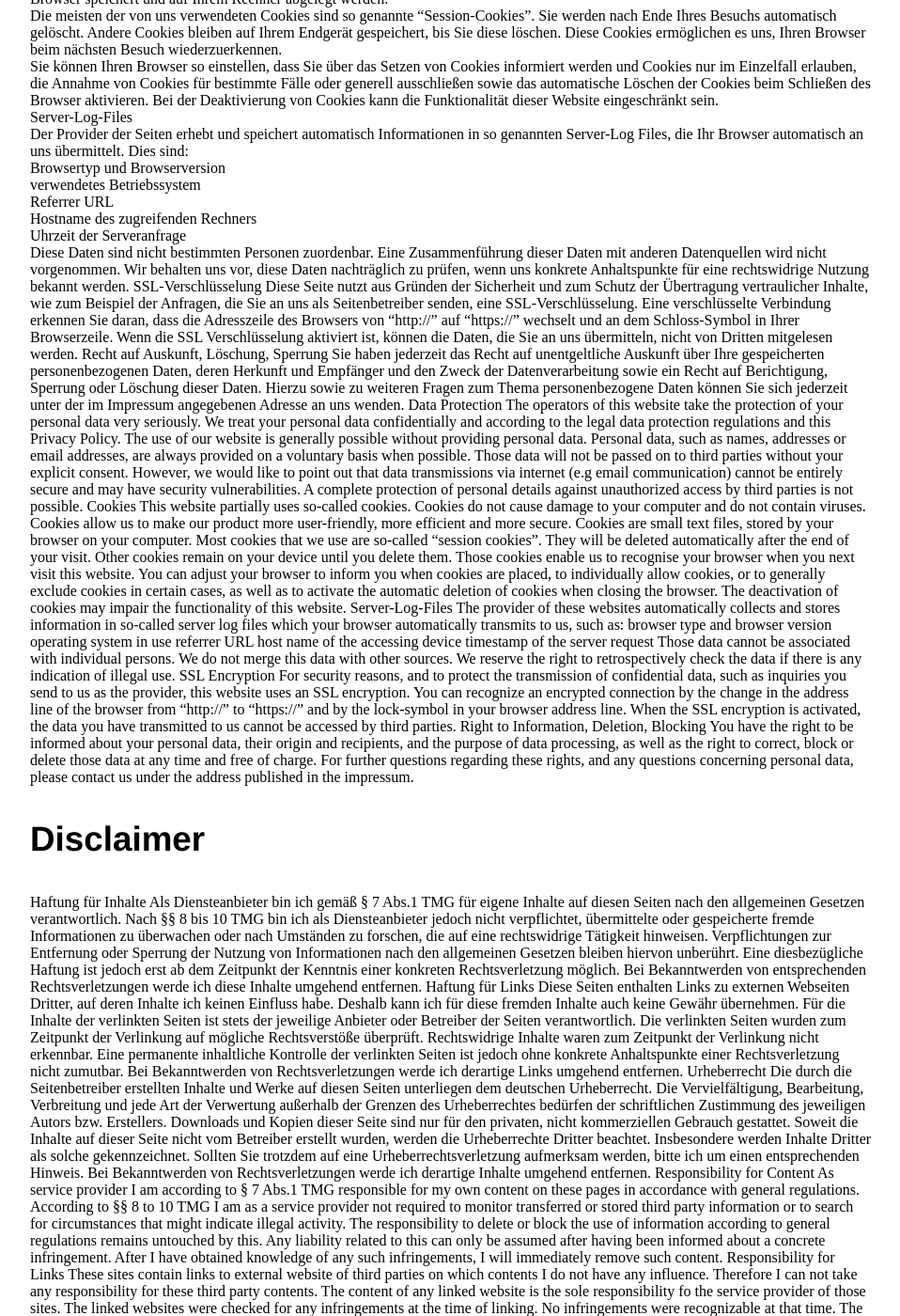
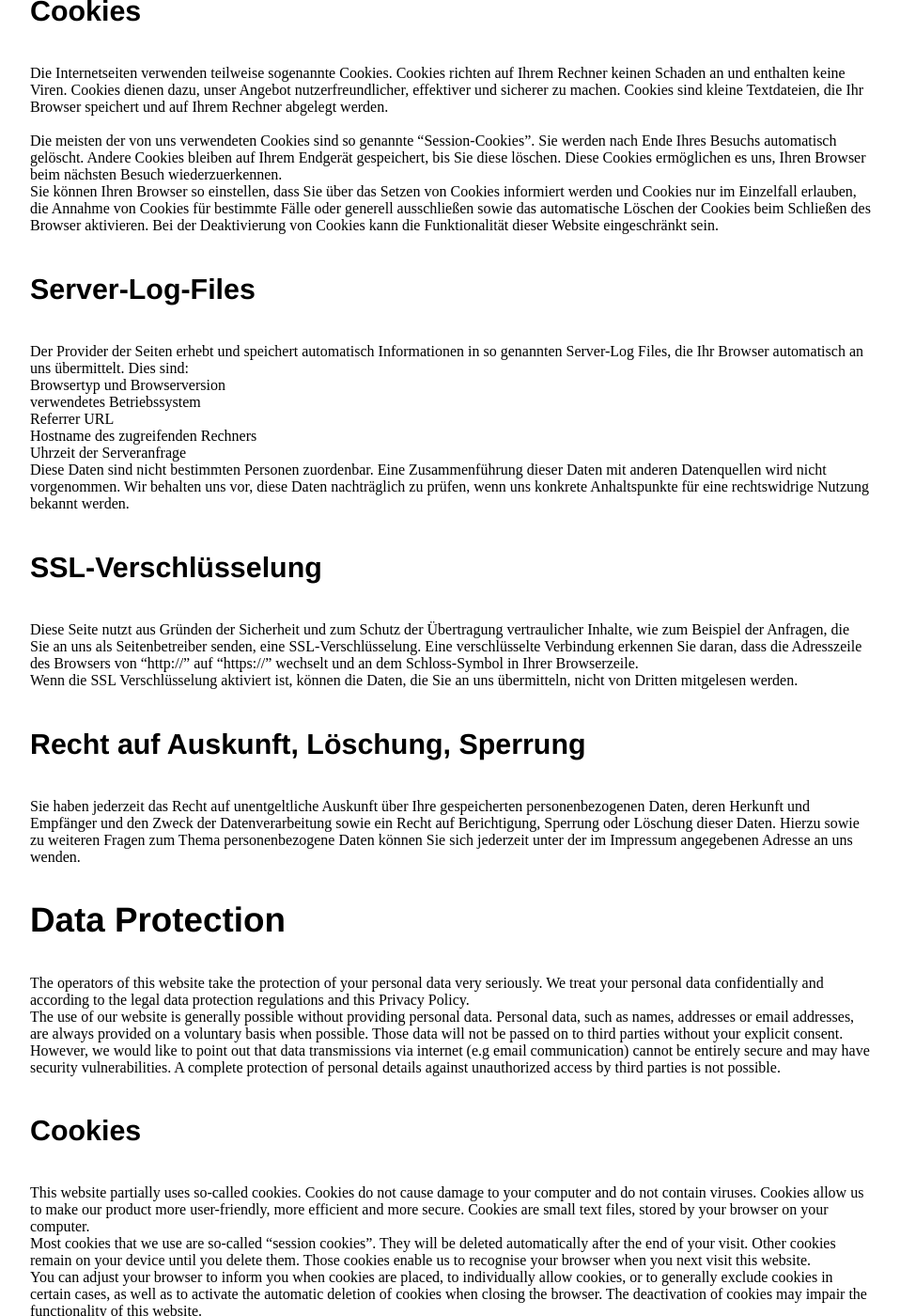
Before and after one commit to jeinhoff/jeinhoff.github.io, a Jekyll site: the page built from impressum.html, in a window 1280 px wide and 1400 px high, scrolled down 630 px. Shown: the whole window at 94% size, without its empty margins (160-1118 px from the left). Built offline with Jekyll 4.4.1, drawn with Linux system fonts in a browser that asks for light colours; some of the changed text lies outside the part shown.

Commit message:
Update impressum.html

```diff
--- a/impressum.html
+++ b/impressum.html
@@ -7,7 +7,7 @@ title: Jan L. Einhoff
 
 <h3>Impressum</h3>
 
-Angaben gemäß § 5 TMG und verantwortlich für den Inhalt nach § 55 Abs. 2 RStV: <br>
+Angaben gemäß § 5 TMG und verantwortlich für den Inhalt nach § 55 Abs. 2 RStV: <br> <br>
 
 Max Mustermann <br>
 Hertie School of Governance <br>
@@ -24,15 +24,15 @@ Die Nutzung dieser Website ist in der Regel ohne Angabe personenbezogener Daten
 
 Wir weisen darauf hin, dass die Datenübertragung im Internet (z.B. bei der Kommunikation per E-Mail) Sicherheitslücken aufweisen kann. Ein lückenloser Schutz der Daten vor dem Zugriff durch Dritte ist nicht möglich. <br>
 
-Cookies <br>
+<h4>Cookies</h4>
 
-Die Internetseiten verwenden teilweise sogenannte Cookies. Cookies richten auf Ihrem Rechner keinen Schaden an und enthalten keine Viren. Cookies dienen dazu, unser Angebot nutzerfreundlicher, effektiver und sicherer zu machen. Cookies sind kleine Textdateien, die Ihr Browser speichert und auf Ihrem Rechner abgelegt werden. <br>
+Die Internetseiten verwenden teilweise sogenannte Cookies. Cookies richten auf Ihrem Rechner keinen Schaden an und enthalten keine Viren. Cookies dienen dazu, unser Angebot nutzerfreundlicher, effektiver und sicherer zu machen. Cookies sind kleine Textdateien, die Ihr Browser speichert und auf Ihrem Rechner abgelegt werden. <br> <br>
 
 Die meisten der von uns verwendeten Cookies sind so genannte “Session-Cookies”. Sie werden nach Ende Ihres Besuchs automatisch gelöscht. Andere Cookies bleiben auf Ihrem Endgerät gespeichert, bis Sie diese löschen. Diese Cookies ermöglichen es uns, Ihren Browser beim nächsten Besuch wiederzuerkennen. <br>
 
 Sie können Ihren Browser so einstellen, dass Sie über das Setzen von Cookies informiert werden und Cookies nur im Einzelfall erlauben, die Annahme von Cookies für bestimmte Fälle oder generell ausschließen sowie das automatische Löschen der Cookies beim Schließen des Browser aktivieren. Bei der Deaktivierung von Cookies kann die Funktionalität dieser Website eingeschränkt sein. <br>
 
-Server-Log-Files <br>
+<h4>Server-Log-Files </h4>
 
 Der Provider der Seiten erhebt und speichert automatisch Informationen in so genannten Server-Log Files, die Ihr Browser automatisch an uns übermittelt. Dies sind: <br>
 
@@ -42,92 +42,92 @@ Der Provider der Seiten erhebt und speichert automatisch Informationen in so gen
     Hostname des zugreifenden Rechners <br>
     Uhrzeit der Serveranfrage <br>
 
-Diese Daten sind nicht bestimmten Personen zuordenbar. Eine Zusammenführung dieser Daten mit anderen Datenquellen wird nicht vorgenommen. Wir behalten uns vor, diese Daten nachträglich zu prüfen, wenn uns konkrete Anhaltspunkte für eine rechtswidrige Nutzung bekannt werden.
+Diese Daten sind nicht bestimmten Personen zuordenbar. Eine Zusammenführung dieser Daten mit anderen Datenquellen wird nicht vorgenommen. Wir behalten uns vor, diese Daten nachträglich zu prüfen, wenn uns konkrete Anhaltspunkte für eine rechtswidrige Nutzung bekannt werden. <br>
 
-SSL-Verschlüsselung
+<h4>SSL-Verschlüsselung</h4>
 
-Diese Seite nutzt aus Gründen der Sicherheit und zum Schutz der Übertragung vertraulicher Inhalte, wie zum Beispiel der Anfragen, die Sie an uns als Seitenbetreiber senden, eine SSL-Verschlüsselung. Eine verschlüsselte Verbindung erkennen Sie daran, dass die Adresszeile des Browsers von “http://” auf “https://” wechselt und an dem Schloss-Symbol in Ihrer Browserzeile.
+Diese Seite nutzt aus Gründen der Sicherheit und zum Schutz der Übertragung vertraulicher Inhalte, wie zum Beispiel der Anfragen, die Sie an uns als Seitenbetreiber senden, eine SSL-Verschlüsselung. Eine verschlüsselte Verbindung erkennen Sie daran, dass die Adresszeile des Browsers von “http://” auf “https://” wechselt und an dem Schloss-Symbol in Ihrer Browserzeile. <br>
 
-Wenn die SSL Verschlüsselung aktiviert ist, können die Daten, die Sie an uns übermitteln, nicht von Dritten mitgelesen werden.
+Wenn die SSL Verschlüsselung aktiviert ist, können die Daten, die Sie an uns übermitteln, nicht von Dritten mitgelesen werden. <br>
 
-Recht auf Auskunft, Löschung, Sperrung
+<h4>Recht auf Auskunft, Löschung, Sperrung</h4>
 
-Sie haben jederzeit das Recht auf unentgeltliche Auskunft über Ihre gespeicherten personenbezogenen Daten, deren Herkunft und Empfänger und den Zweck der Datenverarbeitung sowie ein Recht auf Berichtigung, Sperrung oder Löschung dieser Daten. Hierzu sowie zu weiteren Fragen zum Thema personenbezogene Daten können Sie sich jederzeit unter der im Impressum angegebenen Adresse an uns wenden.
+Sie haben jederzeit das Recht auf unentgeltliche Auskunft über Ihre gespeicherten personenbezogenen Daten, deren Herkunft und Empfänger und den Zweck der Datenverarbeitung sowie ein Recht auf Berichtigung, Sperrung oder Löschung dieser Daten. Hierzu sowie zu weiteren Fragen zum Thema personenbezogene Daten können Sie sich jederzeit unter der im Impressum angegebenen Adresse an uns wenden. <br>
 
-Data Protection
+<h3>Data Protection</h3>
 
-The operators of this website take the protection of your personal data very seriously. We treat your personal data confidentially and according to the legal data protection regulations and this Privacy Policy.
+The operators of this website take the protection of your personal data very seriously. We treat your personal data confidentially and according to the legal data protection regulations and this Privacy Policy. <br>
 
-The use of our website is generally possible without providing personal data. Personal data, such as names, addresses or email addresses, are always provided on a voluntary basis when possible. Those data will not be passed on to third parties without your explicit consent.
+The use of our website is generally possible without providing personal data. Personal data, such as names, addresses or email addresses, are always provided on a voluntary basis when possible. Those data will not be passed on to third parties without your explicit consent. <br>
 
-However, we would like to point out that data transmissions via internet (e.g email communication) cannot be entirely secure and may have security vulnerabilities. A complete protection of personal details against unauthorized access by third parties is not possible.
+However, we would like to point out that data transmissions via internet (e.g email communication) cannot be entirely secure and may have security vulnerabilities. A complete protection of personal details against unauthorized access by third parties is not possible. <br>
 
-Cookies
+<h4>Cookies</h4>
 
-This website partially uses so-called cookies. Cookies do not cause damage to your computer and do not contain viruses. Cookies allow us to make our product more user-friendly, more efficient and more secure. Cookies are small text files, stored by your browser on your computer.
+This website partially uses so-called cookies. Cookies do not cause damage to your computer and do not contain viruses. Cookies allow us to make our product more user-friendly, more efficient and more secure. Cookies are small text files, stored by your browser on your computer. <br>
 
-Most cookies that we use are so-called “session cookies”. They will be deleted automatically after the end of your visit. Other cookies remain on your device until you delete them. Those cookies enable us to recognise your browser when you next visit this website.
+Most cookies that we use are so-called “session cookies”. They will be deleted automatically after the end of your visit. Other cookies remain on your device until you delete them. Those cookies enable us to recognise your browser when you next visit this website. <br>
 
-You can adjust your browser to inform you when cookies are placed, to individually allow cookies, or to generally exclude cookies in certain cases, as well as to activate the automatic deletion of cookies when closing the browser. The deactivation of cookies may impair the functionality of this website.
+You can adjust your browser to inform you when cookies are placed, to individually allow cookies, or to generally exclude cookies in certain cases, as well as to activate the automatic deletion of cookies when closing the browser. The deactivation of cookies may impair the functionality of this website. <br>
 
-Server-Log-Files
+<h4>Server-Log-Files</h4>
 
-The provider of these websites automatically collects and stores information in so-called server log files which your browser automatically transmits to us, such as:
+The provider of these websites automatically collects and stores information in so-called server log files which your browser automatically transmits to us, such as: <br>
 
-    browser type and browser version
-    operating system in use
-    referrer URL
-    host name of the accessing device
-    timestamp of the server request
+    browser type and browser version <br>
+    operating system in use <br>
+    referrer URL <br>
+    host name of the accessing device <br>
+    timestamp of the server request <br>
 
-Those data cannot be associated with individual persons. We do not merge this data with other sources. We reserve the right to retrospectively check the data if there is any indication of illegal use.
+Those data cannot be associated with individual persons. We do not merge this data with other sources. We reserve the right to retrospectively check the data if there is any indication of illegal use. <br>
 
-SSL Encryption
+<h4>SSL Encryption</h4>
 
-For security reasons, and to protect the transmission of confidential data, such as inquiries you send to us as the provider, this website uses an SSL encryption. You can recognize an encrypted connection by the change in the address line of the browser from “http://” to “https://” and by the lock-symbol in your browser address line.
+For security reasons, and to protect the transmission of confidential data, such as inquiries you send to us as the provider, this website uses an SSL encryption. You can recognize an encrypted connection by the change in the address line of the browser from “http://” to “https://” and by the lock-symbol in your browser address line. <br>
 
-When the SSL encryption is activated, the data you have transmitted to us cannot be accessed by third parties.
+When the SSL encryption is activated, the data you have transmitted to us cannot be accessed by third parties. <br>
 
-Right to Information, Deletion, Blocking
+<h3>Right to Information, Deletion, Blocking</h3>
 
-You have the right to be informed about your personal data, their origin and recipients, and the purpose of data processing, as well as the right to correct, block or delete those data at any time and free of charge. For further questions regarding these rights, and any questions concerning personal data, please contact us under the address published in the impressum.
+You have the right to be informed about your personal data, their origin and recipients, and the purpose of data processing, as well as the right to correct, block or delete those data at any time and free of charge. For further questions regarding these rights, and any questions concerning personal data, please contact us under the address published in the impressum. <br>
 
 <h3>Disclaimer</h3>
 
-Haftung für Inhalte
+<h4>Haftung für Inhalte</h4>
 
-Als Diensteanbieter bin ich gemäß § 7 Abs.1 TMG für eigene Inhalte auf diesen Seiten nach den allgemeinen Gesetzen verantwortlich. Nach §§ 8 bis 10 TMG bin ich als Diensteanbieter jedoch nicht verpflichtet, übermittelte oder gespeicherte fremde Informationen zu überwachen oder nach Umständen zu forschen, die auf eine rechtswidrige Tätigkeit hinweisen.
+Als Diensteanbieter bin ich gemäß § 7 Abs.1 TMG für eigene Inhalte auf diesen Seiten nach den allgemeinen Gesetzen verantwortlich. Nach §§ 8 bis 10 TMG bin ich als Diensteanbieter jedoch nicht verpflichtet, übermittelte oder gespeicherte fremde Informationen zu überwachen oder nach Umständen zu forschen, die auf eine rechtswidrige Tätigkeit hinweisen. <br>
 
-Verpflichtungen zur Entfernung oder Sperrung der Nutzung von Informationen nach den allgemeinen Gesetzen bleiben hiervon unberührt. Eine diesbezügliche Haftung ist jedoch erst ab dem Zeitpunkt der Kenntnis einer konkreten Rechtsverletzung möglich. Bei Bekanntwerden von entsprechenden Rechtsverletzungen werde ich diese Inhalte umgehend entfernen.
+Verpflichtungen zur Entfernung oder Sperrung der Nutzung von Informationen nach den allgemeinen Gesetzen bleiben hiervon unberührt. Eine diesbezügliche Haftung ist jedoch erst ab dem Zeitpunkt der Kenntnis einer konkreten Rechtsverletzung möglich. Bei Bekanntwerden von entsprechenden Rechtsverletzungen werde ich diese Inhalte umgehend entfernen. <br>
 
-Haftung für Links
+<h4>Haftung für Links</h4>
 
-Diese Seiten enthalten Links zu externen Webseiten Dritter, auf deren Inhalte ich keinen Einfluss habe. Deshalb kann ich für diese fremden Inhalte auch keine Gewähr übernehmen. Für die Inhalte der verlinkten Seiten ist stets der jeweilige Anbieter oder Betreiber der Seiten verantwortlich. Die verlinkten Seiten wurden zum Zeitpunkt der Verlinkung auf mögliche Rechtsverstöße überprüft. Rechtswidrige Inhalte waren zum Zeitpunkt der Verlinkung nicht erkennbar.
+Diese Seiten enthalten Links zu externen Webseiten Dritter, auf deren Inhalte ich keinen Einfluss habe. Deshalb kann ich für diese fremden Inhalte auch keine Gewähr übernehmen. Für die Inhalte der verlinkten Seiten ist stets der jeweilige Anbieter oder Betreiber der Seiten verantwortlich. Die verlinkten Seiten wurden zum Zeitpunkt der Verlinkung auf mögliche Rechtsverstöße überprüft. Rechtswidrige Inhalte waren zum Zeitpunkt der Verlinkung nicht erkennbar. <br>
 
-Eine permanente inhaltliche Kontrolle der verlinkten Seiten ist jedoch ohne konkrete Anhaltspunkte einer Rechtsverletzung nicht zumutbar. Bei Bekanntwerden von Rechtsverletzungen werde ich derartige Links umgehend entfernen.
+Eine permanente inhaltliche Kontrolle der verlinkten Seiten ist jedoch ohne konkrete Anhaltspunkte einer Rechtsverletzung nicht zumutbar. Bei Bekanntwerden von Rechtsverletzungen werde ich derartige Links umgehend entfernen. <br>
 
-Urheberrecht
+<h4>Urheberrecht</h4>
 
-Die durch die Seitenbetreiber erstellten Inhalte und Werke auf diesen Seiten unterliegen dem deutschen Urheberrecht. Die Vervielfältigung, Bearbeitung, Verbreitung und jede Art der Verwertung außerhalb der Grenzen des Urheberrechtes bedürfen der schriftlichen Zustimmung des jeweiligen Autors bzw. Erstellers. Downloads und Kopien dieser Seite sind nur für den privaten, nicht kommerziellen Gebrauch gestattet.
+Die durch die Seitenbetreiber erstellten Inhalte und Werke auf diesen Seiten unterliegen dem deutschen Urheberrecht. Die Vervielfältigung, Bearbeitung, Verbreitung und jede Art der Verwertung außerhalb der Grenzen des Urheberrechtes bedürfen der schriftlichen Zustimmung des jeweiligen Autors bzw. Erstellers. Downloads und Kopien dieser Seite sind nur für den privaten, nicht kommerziellen Gebrauch gestattet. <br>
 
-Soweit die Inhalte auf dieser Seite nicht vom Betreiber erstellt wurden, werden die Urheberrechte Dritter beachtet. Insbesondere werden Inhalte Dritter als solche gekennzeichnet. Sollten Sie trotzdem auf eine Urheberrechtsverletzung aufmerksam werden, bitte ich um einen entsprechenden Hinweis. Bei Bekanntwerden von Rechtsverletzungen werde ich derartige Inhalte umgehend entfernen.
+Soweit die Inhalte auf dieser Seite nicht vom Betreiber erstellt wurden, werden die Urheberrechte Dritter beachtet. Insbesondere werden Inhalte Dritter als solche gekennzeichnet. Sollten Sie trotzdem auf eine Urheberrechtsverletzung aufmerksam werden, bitte ich um einen entsprechenden Hinweis. Bei Bekanntwerden von Rechtsverletzungen werde ich derartige Inhalte umgehend entfernen. <br>
 
-Responsibility for Content
+<h4>Responsibility for Content</h4>
 
-As service provider I am according to § 7 Abs.1 TMG responsible for my own content on these pages in accordance with general regulations. According to §§ 8 to 10 TMG I am as a service provider not required to monitor transferred or stored third party information or to search for circumstances that might indicate illegal activity.
+As service provider I am according to § 7 Abs.1 TMG responsible for my own content on these pages in accordance with general regulations. According to §§ 8 to 10 TMG I am as a service provider not required to monitor transferred or stored third party information or to search for circumstances that might indicate illegal activity. <br>
 
-The responsibility to delete or block the use of information according to general regulations remains untouched by this. Any liability related to this can only be assumed after having been informed about a concrete infringement. After I have obtained knowledge of any such infringements, I will immediately remove such content.
+The responsibility to delete or block the use of information according to general regulations remains untouched by this. Any liability related to this can only be assumed after having been informed about a concrete infringement. After I have obtained knowledge of any such infringements, I will immediately remove such content. <br>
 
-Responsibility for Links
+<h4>Responsibility for Links</h4>
 
-These sites contain links to external website of third parties on which contents I do not have any influence. Therefore I can not take any responsibility for these third party contents. The content of any linked website is the sole responsibility fo the service provider of those sites. The linked websites were checked for any infringements at the time of linking. No infringements were recognizable at that time.
+These sites contain links to external website of third parties on which contents I do not have any influence. Therefore I can not take any responsibility for these third party contents. The content of any linked website is the sole responsibility fo the service provider of those sites. The linked websites were checked for any infringements at the time of linking. No infringements were recognizable at that time. <br>
 
-The permanent control of the content of linked websites can without any concrete indications of infringements not be reasonably expected. As soon as I have obtained knowledge of any such infringements, I will immediately remove such content.
+The permanent control of the content of linked websites can without any concrete indications of infringements not be reasonably expected. As soon as I have obtained knowledge of any such infringements, I will immediately remove such content. <br>
 
-Copyright
+<h4>Copyright</h4>
 
-The content and works produced by the service provider are subject to German copyright law. The reproduction, editing and distribution and any kind of usage outside of the bounds set by copyright law require the written consent of the responsible writer or author. Downloads and copies of these pages are only permitted for private, non-commercial use.
+The content and works produced by the service provider are subject to German copyright law. The reproduction, editing and distribution and any kind of usage outside of the bounds set by copyright law require the written consent of the responsible writer or author. Downloads and copies of these pages are only permitted for private, non-commercial use. <br>
 
-In as far as content on this website was not produced by the service provider, the copyrights of third parties are respected. In particular, content produced by others are explicitly marked as such. If you are become aware of any copyright infringement, I kindly request to inform me. In case any infringements become known to me I will immediately remove such content.
+In as far as content on this website was not produced by the service provider, the copyrights of third parties are respected. In particular, content produced by others are explicitly marked as such. If you are become aware of any copyright infringement, I kindly request to inform me. In case any infringements become known to me I will immediately remove such content. <br>
 
 </div>
```
